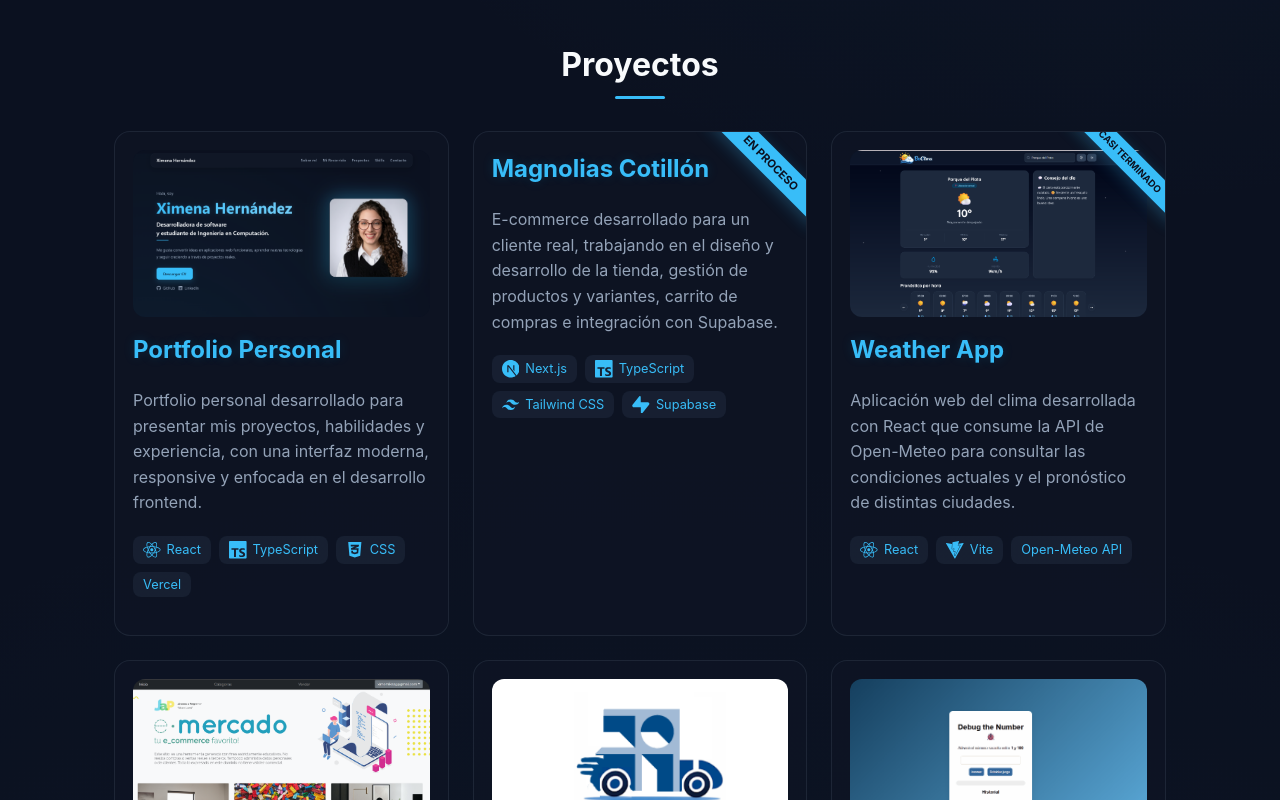
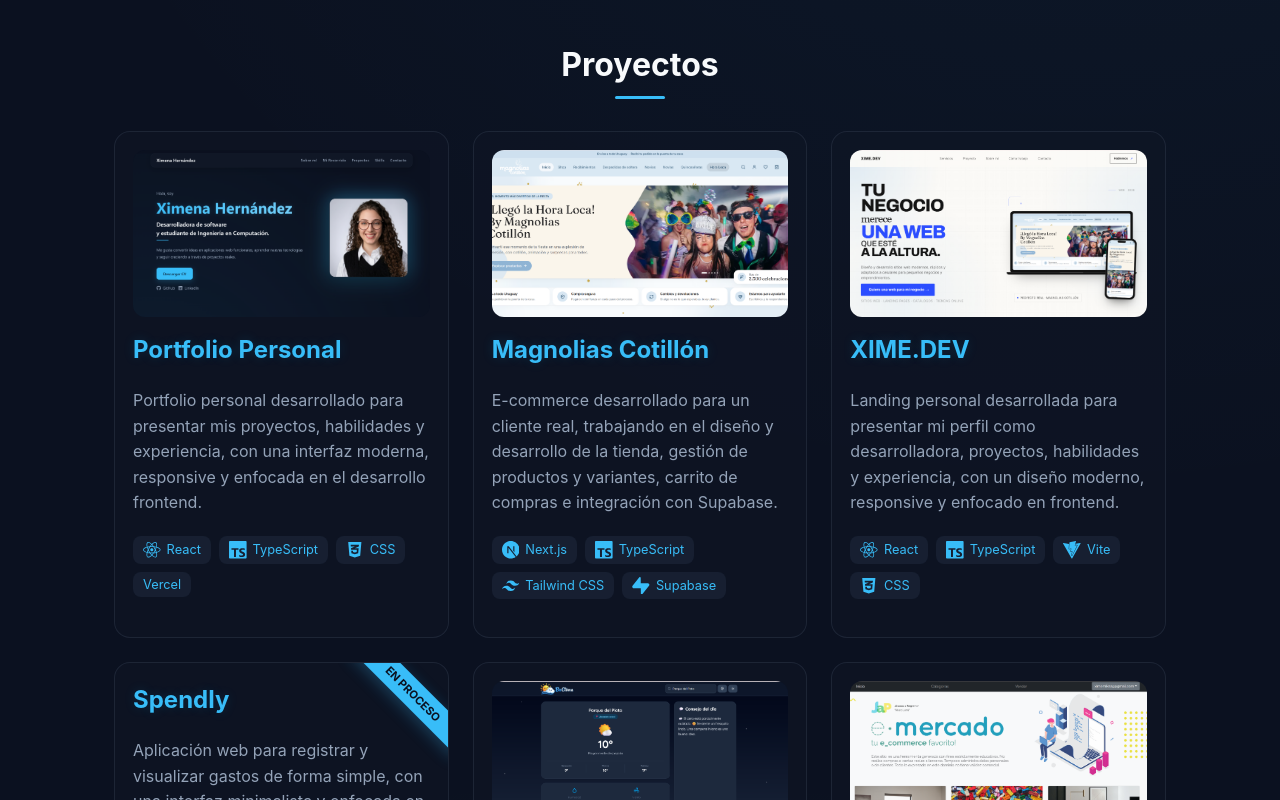
Before and after one commit to ximehe/portfolio, a React (Vite) app: page / in a window 1280 px wide. Shown: the part 2680-3480 px from the top of the page. Built offline with nearby package versions, Linux system fonts and the light colour scheme.

Commit message:
add: actualized new projects

```diff
--- a/src/data/projects.js
+++ b/src/data/projects.js
@@ -3,11 +3,14 @@ import guess from "../assets/projects/guess-number.gif"
 import fingride from "../assets/projects/fing-ride.png"
 import ecomjap from "../assets/projects/ecommerce-jap.png"
 import portfolio from "../assets/projects/portfolio.png"
+import magnolias from "../assets/projects/magnolias-desktop.png"
+import ximedev from "../assets/projects/ximedev.png"
 
 const projects = [
 {
 id: 1,
 title: "Portfolio Personal",
+
 
 description:
   "Portfolio personal desarrollado para presentar mis proyectos, habilidades y experiencia, con una interfaz moderna, responsive y enfocada en el desarrollo frontend.",
@@ -33,6 +36,7 @@ const projects = [
 id: 2,
 title: "Magnolias Cotillón",
 
+
 description:
   "E-commerce desarrollado para un cliente real, trabajando en el diseño y desarrollo de la tienda, gestión de productos y variantes, carrito de compras e integración con Supabase.",
 
@@ -43,6 +47,56 @@ const projects = [
   "Supabase",
 ],
 
+image: magnolias,
+
+repository: null,
+repositoryType: null,
+
+demo: "https://magnoliascotillon.com",
+
+
+},
+
+{
+id: 3,
+title: "XIME.DEV",
+
+
+description:
+  "Landing personal desarrollada para presentar mi perfil como desarrolladora, proyectos, habilidades y experiencia, con un diseño moderno, responsive y enfocado en frontend.",
+
+technologies: [
+  "React",
+  "TypeScript",
+  "Vite",
+  "CSS",
+],
+
+image: ximedev,
+
+repository: null,
+repositoryType: null,
+
+demo: "https://ximedev.app",
+
+
+},
+
+{
+id: 4,
+title: "Spendly",
+
+
+description:
+  "Aplicación web para registrar y visualizar gastos de forma simple, con una interfaz minimalista y enfocada en la experiencia de usuario.",
+
+technologies: [
+  "React",
+  "TypeScript",
+  "Vite",
+  "CSS",
+],
+
 image: null,
 
 repository: null,
@@ -51,11 +105,14 @@ const projects = [
 demo: null,
 
 status: "in-progress",
+
+
 },
 
 {
-    id: 3,
+id: 5,
 title: "Weather App",
+
 
 description:
   "Aplicación web del clima desarrollada con React que consume la API de Open-Meteo para consultar las condiciones actuales y el pronóstico de distintas ciudades.",
@@ -73,12 +130,13 @@ const projects = [
 
 demo: "https://bo-clima.vercel.app/",
 
-    status: "almost-complete",
+
 },
 
 {
-    id: 4,
+id: 6,
 title: "E-commerce — Jóvenes a Programar",
+
 
 description:
   "Proyecto académico desarrollado en equipo durante Jóvenes a Programar, enfocado en la creación de una tienda online y la aplicación de conceptos de desarrollo web.",
@@ -97,11 +155,14 @@ const projects = [
 demo: "https://proyecto-e-commerce-jap.vercel.app/login.html",
 
 status: "academic",
+
+
 },
 
 {
-    id: 5,
+id: 7,
 title: "Fing Ride Sharing©",
+
 
 description:
   "Proyecto académico hecho en equipo desarrollado en C++ para la gestión de usuarios y viajes, aplicando programación orientada a objetos, estructuras de datos y patrones de diseño.",
@@ -119,11 +180,14 @@ const projects = [
 repositoryType: "gitlab",
 
 demo: null,
+
+
 },
 
 {
-    id: 6,
+id: 8,
 title: "Guess the Number",
+
 
 description:
   "Juego web interactivo en el que el usuario debe adivinar un número secreto mediante pistas que indican qué tan cerca está de la respuesta.",
@@ -140,6 +204,8 @@ const projects = [
 repositoryType: "github",
 
 demo: null,
+
+
 },
 ]
 
```
Also changed, not shown: src/assets/projects/magnolias-desktop.png (added), src/assets/projects/ximedev.png (added). Lines whose indentation alone changed are shown as unchanged.
